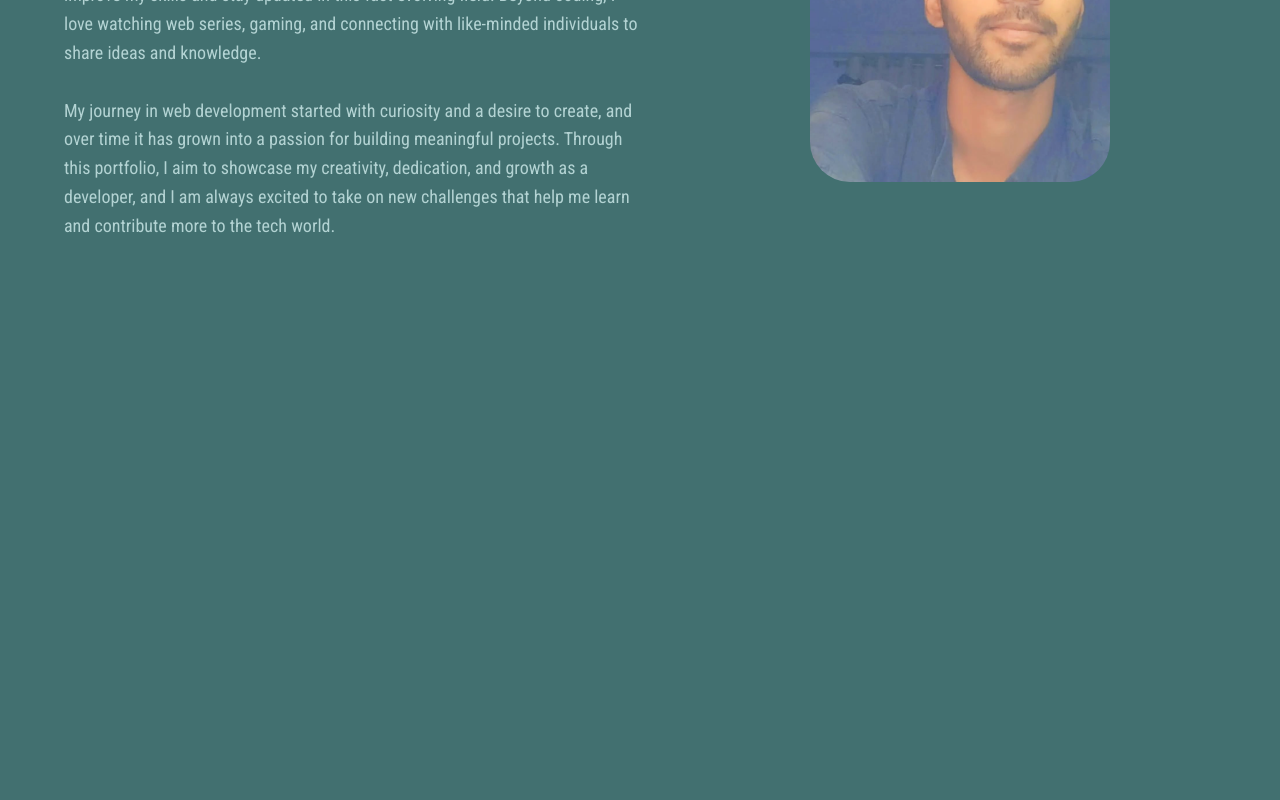
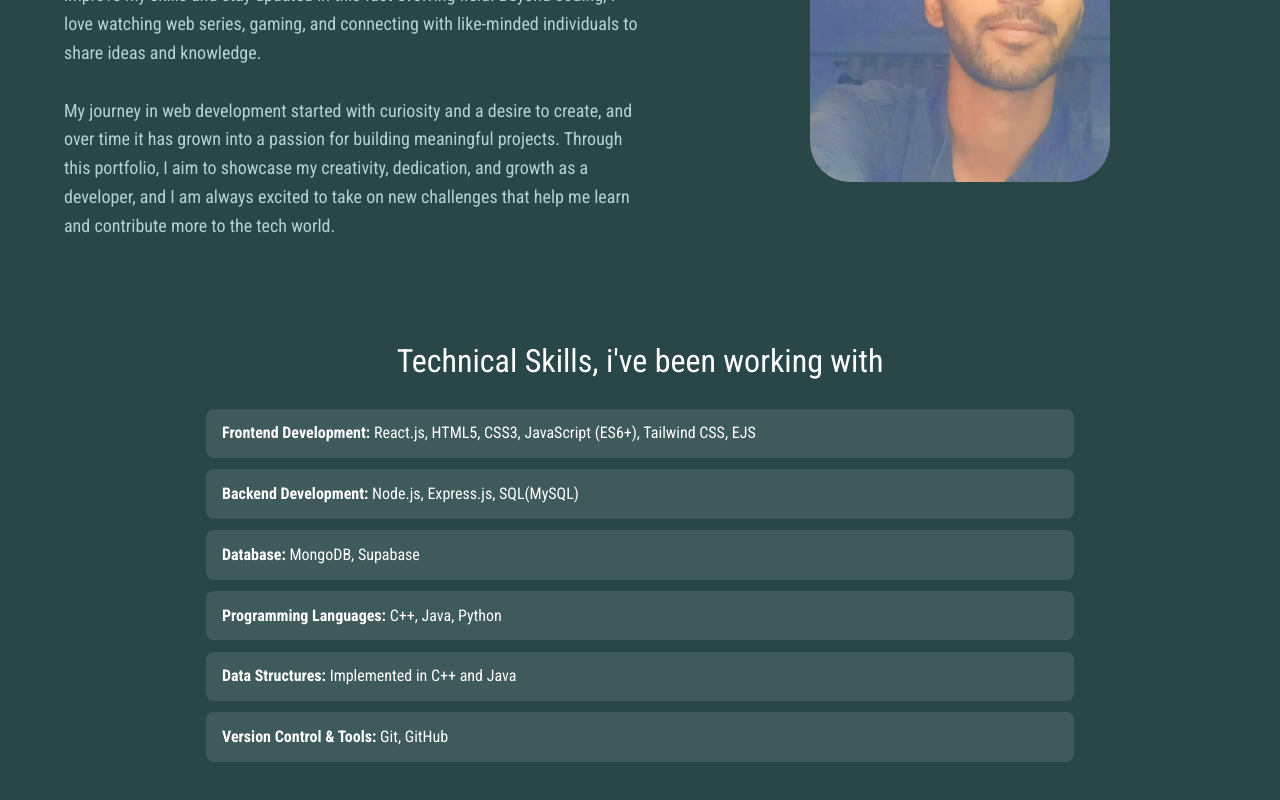
Before and after one commit to BittuRaj124365/Portfolio, a React (Vite) app: page / in a window 1280 px wide. Shown: the part 934-1734 px from the top of the page. Before the commit the page ends 1207 px from the top, so only its background shows below. Built offline with nearby package versions, Linux system fonts and the light colour scheme.

Commit message:
skills section according to prototype, its finished with clean and simple UI.

```diff
--- a/src/App.css
+++ b/src/App.css
@@ -1,26 +1,11 @@
 body{
-    background-color: rgb(66, 112, 112);
+    background-color: rgb(41, 71, 71);
 }
-
-/* In your main CSS file (e.g., src/index.css) */
-
 body {
-  /* This line applies the font globally.
-    "Roboto Condensed" is the name from Google Fonts.
-    'sans-serif' is a crucial fallback font.
-  */
   font-family: "Roboto Condensed", sans-serif;
-
-  /* You can set a standard weight for all body text here (e.g., 400 for regular) */
   font-weight: 400;
-
-  /* Optional: Set a base font size for the whole page */
   font-size: 16px;
 }
-
-/* You can still override the font for specific elements like headings (h1, h2, etc.)
-  if you want them to be thicker or thinner.
-*/
 h1 {
-  font-weight: 700; /* Bold */
+  font-weight: 700;
 }
--- a/src/App.jsx
+++ b/src/App.jsx
@@ -5,6 +5,7 @@ import './App.css'
 import Heading from './Components/Heading/Heading'
 import Introduction from './Components/Introduction/Introduction'
 import About from './Components/About/About'
+import Skills from './Components/Skills/Skills'
 function App() {
 
   return (
@@ -12,6 +13,7 @@ function App() {
       <Heading/>
       <Introduction/>
       <About/>
+      <Skills/>
     </>
   )
 }
--- /dev/null
+++ b/src/Components/Skills/Skills.jsx
@@ -0,0 +1,32 @@
+import React from "react";
+import styles from "./Skills.module.css";
+const Skills = () => {
+  return (
+    <section className={styles.skills}>
+      <h2 className={styles.title}>Technical Skills, i've been working with</h2>
+      <ul className={styles.list}>
+        <li>
+          <strong>Frontend Development:</strong> React.js, HTML5, CSS3,
+          JavaScript (ES6+), Tailwind CSS, EJS
+        </li>
+        <li>
+          <strong>Backend Development:</strong> Node.js, Express.js, SQL(MySQL)
+        </li>
+        <li>
+          <strong>Database:</strong> MongoDB, Supabase
+        </li>
+        <li>
+          <strong>Programming Languages:</strong> C++, Java, Python
+        </li>
+        <li>
+          <strong>Data Structures:</strong> Implemented in C++ and Java
+        </li>
+        <li>
+          <strong>Version Control & Tools:</strong> Git, GitHub
+        </li>
+      </ul>
+    </section>
+  );
+};
+
+export default Skills;
--- /dev/null
+++ b/src/Components/Skills/Skills.module.css
@@ -0,0 +1,48 @@
+.skills {
+  padding: 2rem 1rem;
+  background-color: rgb(41, 71, 71);
+  color: #fff;
+  border-radius: 10px;
+  max-width: 900px;
+  margin: 2rem auto;
+  box-sizing: border-box;
+}
+
+.title {
+  text-align: center;
+  font-size: 2rem;
+  margin-bottom: 1.5rem;
+}
+
+.list {
+  list-style: none;
+  padding: 0;
+  margin: 0;
+  display: flex;
+  flex-direction: column;
+  gap: 0.7rem;
+}
+
+.list li {
+  background-color: rgba(255, 255, 255, 0.1);
+  padding: 0.8rem 1rem;
+  border-radius: 8px;
+  transition: transform 0.3s, background-color 0.3s;
+}
+
+.list li:hover {
+  background-color: rgba(255, 255, 255, 0.2);
+  transform: translateY(-3px);
+}
+
+/* Responsive for smaller screens */
+@media (max-width: 600px) {
+  .title {
+    font-size: 1.5rem;
+  }
+
+  .list li {
+    font-size: 0.9rem;
+    padding: 0.6rem 0.8rem;
+  }
+}
```
